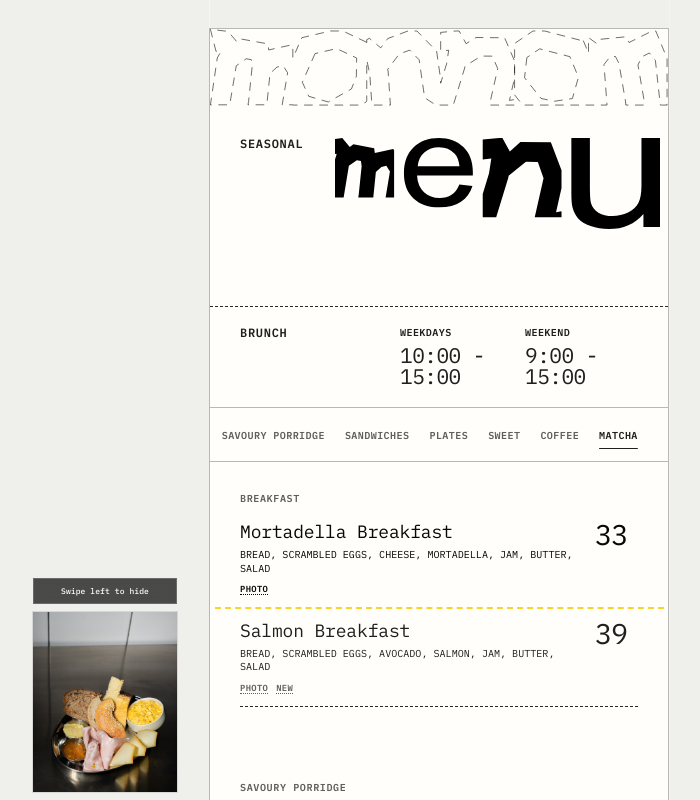
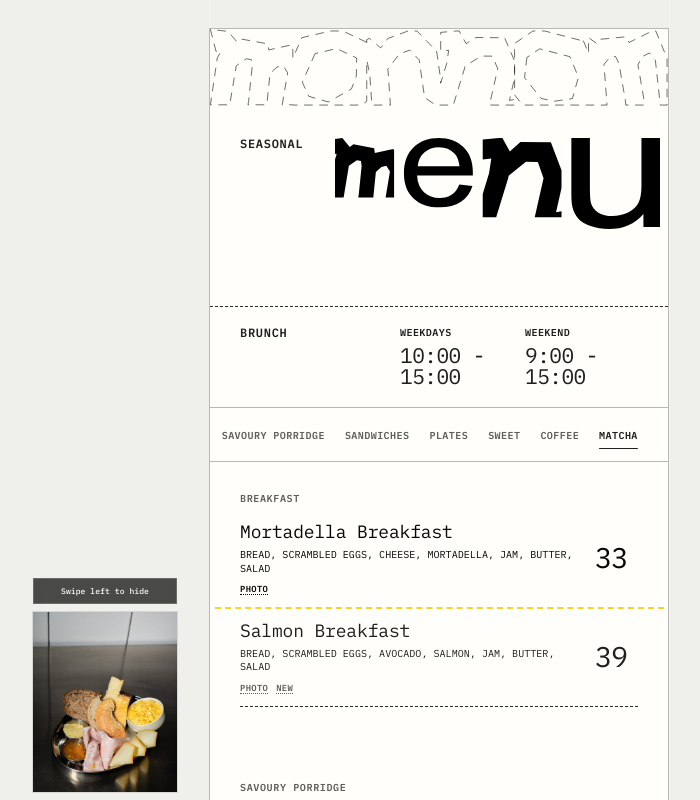
Before and after one commit to urfriendalex/monnombakery, a Next.js app: page /en/menu in a window 1280 px wide. Shown: the top 800 px of the page, without its empty margins (201-901 px from the left). Built offline with nearby package versions, Linux system fonts and the light colour scheme; no server answers.

Commit message:
Center dual-price separator

```diff
--- a/app/globals.css
+++ b/app/globals.css
@@ -835,8 +835,8 @@ img {
 
 .price-block {
   display: flex;
-  align-items: baseline;
-  gap: 0.18em;
+  align-items: center;
+  gap: var(--space-xs);
   min-width: 2.7rem;
   text-align: right;
 }
@@ -859,8 +859,7 @@ img {
 }
 
 .price-separator {
-  align-self: center;
-  height: 0.72em;
+  height: 1rem;
   border-left: var(--dashed-line);
 }
 
```
